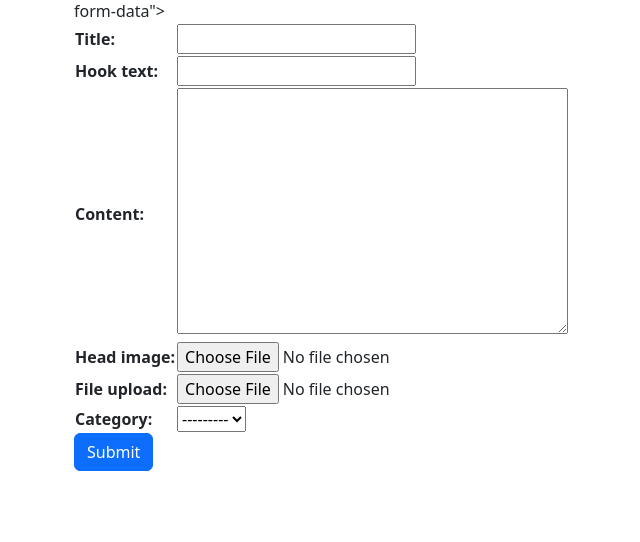
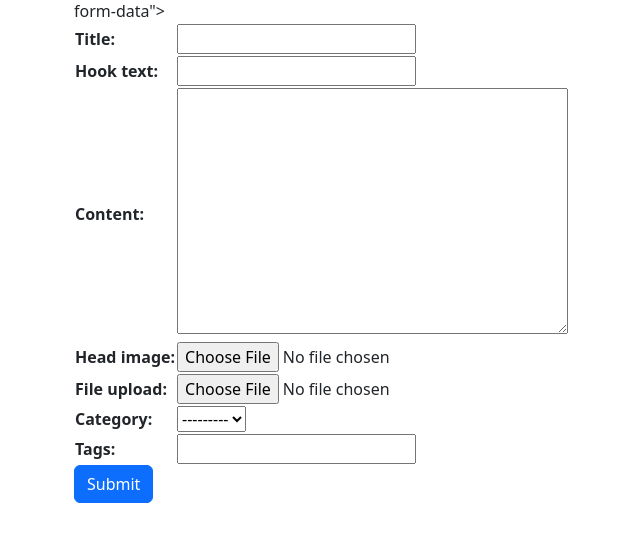
Before and after one commit to rlguswn/django_first_web, a Django app: page /blog/create_post/ in a window 1280 px wide. Shown: the part 154-696 px from the top of the page, without its empty margins (8-648 px from the left). Run offline with Django 4.2, Linux system fonts and the light colour scheme; the visitor is signed in with stand-in values (Sample User, id 1); data that the repository does not hold is empty; some libraries are stand-ins or nearby versions.

Commit message:
Add text to tag function

```diff
--- a/blog/templates/blog/post_form.html
+++ b/blog/templates/blog/post_form.html
@@ -8,6 +8,10 @@
   <form method="post" enctype=""multipart/>form-data">{% csrf_token %}
     <table>
       {{ form }}
+      <tr>
+        <th><label for="id_tags_str">Tags:</label></th>
+        <td><input type="text" name="tags_str" id="id_tags_str"></td>
+      </tr>
     </table>
     <button type="submit" class="btn btn-primary float-right">Submit</button>
   </form>
--- a/blog/views.py
+++ b/blog/views.py
@@ -3,6 +3,7 @@ from django.views.generic import ListView, DetailView, CreateView, UpdateView
 from django.contrib.auth.mixins import LoginRequiredMixin, UserPassesTestMixin
 from .models import Post, Category, Tag
 from django.core.exceptions import PermissionDenied
+from django.utils.text import slugify
 
 
 # Create your views here.
@@ -52,7 +53,23 @@ class PostCreate(LoginRequiredMixin, UserPassesTestMixin, CreateView):
         current_user = self.request.user
         if current_user.is_authenticated and (current_user.is_staff or current_user.is_superuser):
             form.instance.author = current_user
-            return super(PostCreate, self).form_valid(form)
+            response = super(PostCreate, self).form_valid(form)
+
+            tags_str = self.request.POST.get('tags_str')
+            if tags_str:
+                tags_str = tags_str.strip()
+
+                tags_str = tags_str.replace(',', ';')
+                tags_list = tags_str.split(';')
+
+                for t in tags_list:
+                    t = t.strip()
+                    tag, is_tag_created = Tag.objects.get_or_create(name=t)
+                    if is_tag_created:
+                        tag.slug = slugify(t, allow_unicode=True)
+                        tag.save()
+                    self.object.tags.add(tag)
+            return response
         else:
             return redirect('/blog/')
 
```
Also changed, not shown: blog/tests.py (+11 -1 lines), blog/templates/blog/post_detail.html (line endings or trailing spaces).
